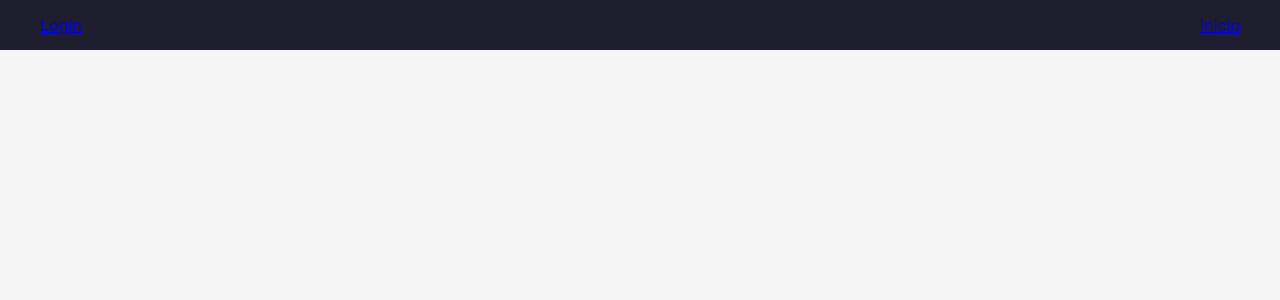
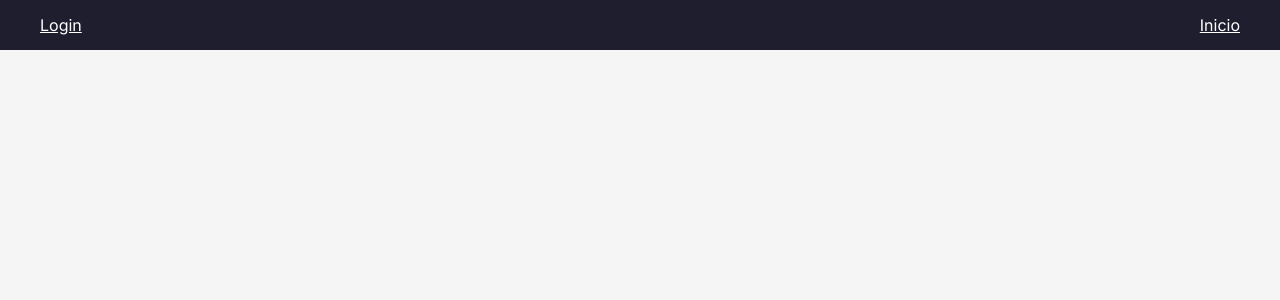
Before and after one commit to luninpotrer-png/blog-flask, a Flask app: page /post/1 in a window 1280 px wide. Shown: the top 300 px of the page. Run offline with Flask 3, Linux system fonts and the light colour scheme; tables that the repository leaves empty hold one stand-in row (values such as "Sample post").

Commit message:
Actualizar post.html

```diff
--- a/templates/post.html
+++ b/templates/post.html
@@ -11,11 +11,11 @@
     <nav>
         {% if session["usuario"] %}
         <span><p class="usuario">@ {{ session["usuario"] }}</p></span>
-            <a href="/">Inicio</a>
-            <a href="/logout">Cerrar Sesión</a>
+            <a class="crear_post" href="/">Inicio</a>
+            <a class="crear_post" href="/logout">Cerrar Sesión</a>
         {% else %}
-            <a href="/login">Login</a>
-            <a href="/">Inicio</a>
+            <a class="crear_post" href="/login">Login</a>
+            <a class="crear_post" href="/">Inicio</a>
         {% endif %}
     </nav>
     <div class="post_completo">
```
